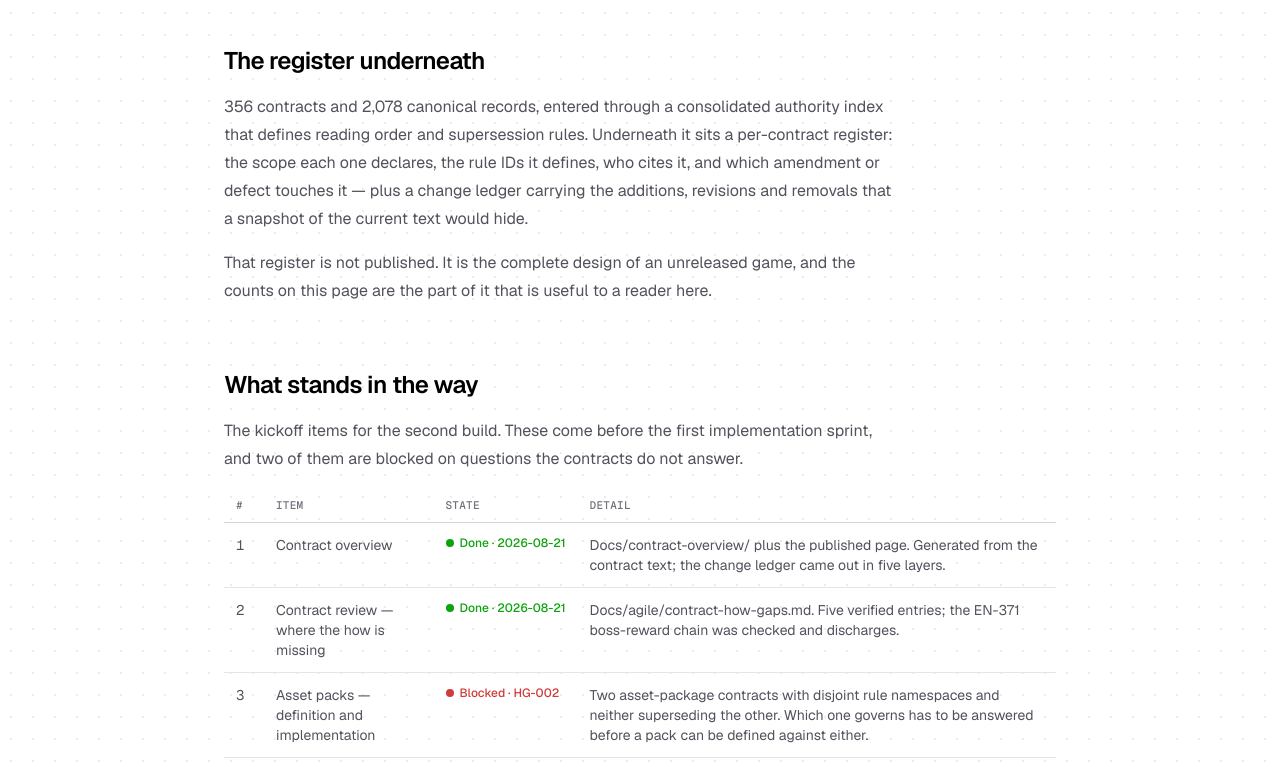
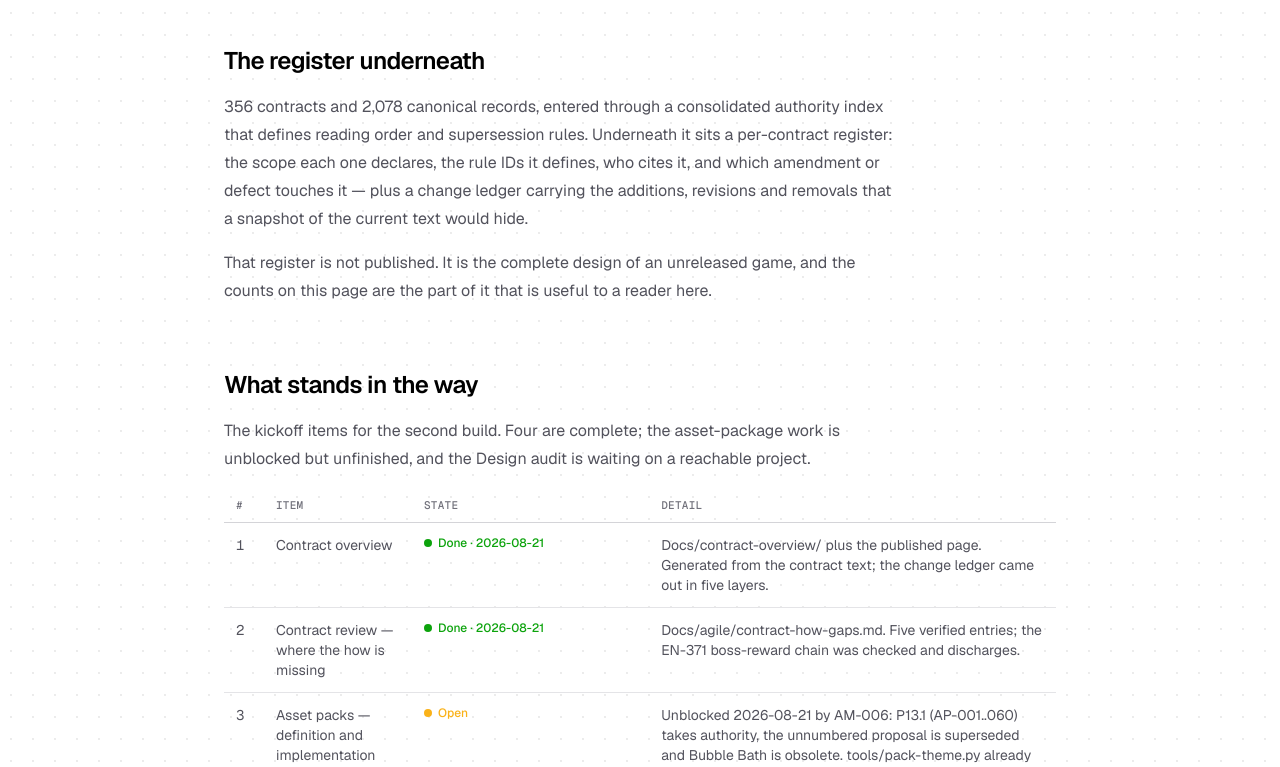
Before and after one commit to markfeldman/markfeldman-work, a Next.js app: page /perimeter-cerberus in a window 1280 px wide. Shown: the part 2000-2767 px from the top of the page. Built offline with nearby package versions, Linux system fonts and the light colour scheme.

Commit message:
fix: refresh Perimeter-Cerberus project status

```diff
--- a/data/cerberus-roadmap.json
+++ b/data/cerberus-roadmap.json
@@ -59,16 +59,15 @@
    {
     "n": 3,
     "title": "Asset packs \u2014 definition and implementation",
-    "state": "blocked",
-    "blockedBy": "HG-002",
-    "note": "Two asset-package contracts with disjoint rule namespaces and neither superseding the other. Which one governs has to be answered before a pack can be defined against either."
+    "state": "open",
+    "note": "Unblocked 2026-08-21 by AM-006: P13.1 (AP-001..060) takes authority, the unnumbered proposal is superseded and Bubble Bath is obsolete. tools/pack-theme.py already cited AP-009, so the tooling was on P13.1 all along. HG-006 remains: P13.1 still requires a Bubble Bath fixture that no longer has a subject."
    },
    {
     "n": 4,
     "title": "Author the mob damage visual",
-    "state": "blocked",
-    "blockedBy": "HG-001",
-    "note": "The decision is taken -- dimming only, no size change, no health bar. UI-249 has no damaged state to author it into, and UI-185 does not govern damage state."
+    "state": "done",
+    "date": "2026-08-21",
+    "note": "AM-007: UI-249 now carries a damaged state between hit and death, luminance only, with size, opacity and silhouette changes expressly forbidden. No magnitude authored -- depth is a theme-supplied slot fill under UI-232, and v1's 45% is not adopted."
    },
    {
     "n": 5,
@@ -80,8 +79,9 @@
    {
     "n": 6,
     "title": "Brief Claude Design on the platform authority",
-    "state": "open",
-    "note": "The target is a portrait Android phone game and the contracts always said so -- PD-11, PD-13, PD-14, PD-23. The project must be located first; DesignSync list_projects returns empty and only lists writable design-system projects."
+    "state": "waiting",
+    "awaiting": "a reachable design project",
+    "note": "Brief written 2026-08-21: Docs/design-brief-platform-authority.md, every claim cited. The audit cannot run -- DesignSync list_projects still returns empty, and it only lists writable design-system projects, so GUI work in an ordinary claude.ai Project would never appear. The owner has to say which of the three cases applies."
    }
   ]
  },
@@ -620,16 +620,16 @@
     "title": "No contract says what a damaged mob looks like",
     "kind": "how-gap",
     "source": "Docs/agile/contract-how-gaps.md",
-    "status": "open; blocks the mob-damage authoring in v2 kickoff item 4",
-    "open": true
+    "status": "RESOLVED 2026-08-21 \u2014 [AM-007](../amendments/AM-007-mob-damaged-state.md)",
+    "open": false
    },
    {
     "id": "HG-002",
     "title": "Two asset-package contracts, and nothing says which one governs",
     "kind": "how-gap",
     "source": "Docs/agile/contract-how-gaps.md",
-    "status": "open; blocks v2 kickoff item 3",
-    "open": true
+    "status": "RESOLVED 2026-08-21 \u2014 [AM-006](../amendments/AM-006-asset-package-authority.md)",
+    "open": false
    },
    {
     "id": "HG-003",
@@ -652,12 +652,20 @@
     "title": "A question P03 closed is still advertised as open, pointing at a model P03 forbids",
     "kind": "how-gap",
     "source": "Docs/agile/contract-how-gaps.md",
-    "status": "open; a stale cross-reference, cheap to fix and actively misleading",
+    "status": "RESOLVED 2026-08-21 \u2014 [AM-008](../amendments/AM-008-pd-09-resumption-discharged.md)",
+    "open": false
+   },
+   {
+    "id": "HG-006",
+    "title": "P13.1 requires a Bubble Bath fixture that no longer has a subject",
+    "kind": "how-gap",
+    "source": "Docs/agile/contract-how-gaps.md",
+    "status": "open; created by AM-006, which deliberately left it unauthored",
     "open": true
    }
   ],
-  "openFindings": 9,
-  "kickoffDone": 3,
+  "openFindings": 7,
+  "kickoffDone": 4,
   "kickoffTotal": 6
  }
 }
--- a/src/app/page.tsx
+++ b/src/app/page.tsx
@@ -283,11 +283,10 @@ export default function Home() {
               </h4>
               <p className="text-base leading-7 text-zinc-600 dark:text-zinc-400">
                 The other sixteen are listed as pending rather than deferred
-                out of sight. The test suite is 1,569 cases; the last CI run
-                reported 1,555 passing and 14 failing on all three platforms,
-                every one of them looking for a generated file that is not
-                committed. That is a provisioning gap, and it is written down
-                as one instead of being rounded up.
+                out of sight. At the frozen v1 tag, all 1,569 tests pass; CI
+                runs the same suite on Linux, Windows, and macOS. That is the
+                baseline the second build has to preserve, not a claim that v2
+                already exists.
               </p>
             </div>
           </div>
--- a/src/app/perimeter-cerberus/page.tsx
+++ b/src/app/perimeter-cerberus/page.tsx
@@ -54,6 +54,11 @@ function kickoffTreatment(item: KickoffItem): { color: string; label: string } {
       return {
         color: "#d03b3b",
         label: item.blockedBy ? `Blocked · ${item.blockedBy}` : "Blocked",
+      };
+    case "waiting":
+      return {
+        color: "#fab219",
+        label: item.awaiting ? `Waiting · ${item.awaiting}` : "Waiting",
       };
     default:
       return { color: "#fab219", label: "Open" };
@@ -211,9 +216,9 @@ export default function PerimeterCerberus() {
             What stands in the way
           </h2>
           <p className="max-w-2xl text-base leading-7 text-zinc-600 dark:text-zinc-400">
-            The kickoff items for the second build. These come before the first
-            implementation sprint, and two of them are blocked on questions the
-            contracts do not answer.
+            The kickoff items for the second build. Four are complete; the
+            asset-package work is unblocked but unfinished, and the Design audit
+            is waiting on a reachable project.
           </p>
           <Scroller>
             <table className="w-full min-w-[46rem] border-collapse">
--- a/src/lib/cerberus.ts
+++ b/src/lib/cerberus.ts
@@ -18,7 +18,7 @@ export type Track = {
   detail: string;
 };
 
-export type KickoffState = "done" | "blocked" | "open";
+export type KickoffState = "done" | "blocked" | "open" | "waiting";
 
 export type KickoffItem = {
   n: number;
@@ -27,6 +27,7 @@ export type KickoffItem = {
   note: string;
   date?: string;
   blockedBy?: string;
+  awaiting?: string;
 };
 
 export type Finding = {
```
